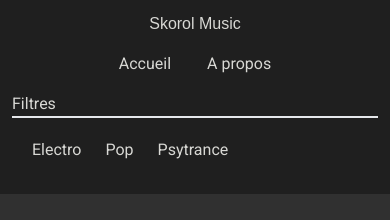
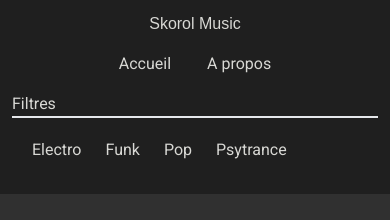
Before and after one commit to Skoroll/skorol-music, a React (Create React App) app: page /all in a window 390 px wide. Shown: the top 220 px of the page. Built offline with nearby package versions, Linux system fonts and the light colour scheme.

Commit message:
Changement : - Affichage dans les collapses en col-reverse sur mobile - Musiques de la semaine 2 Retrait : - Musique précédente du Home, redondance avec les listes filtrés

```diff
--- a/package.json
+++ b/package.json
@@ -8,11 +8,11 @@
     "react-dom": "^19.0.0",
     "react-router-dom": "^7.1.1",
     "react-scripts": "5.0.1",
+    "react-spinners": "^0.15.0",
     "react-youtube": "^10.1.0",
     "web-vitals": "^4.2.4"
   },
   "homepage": "https://skoroll.github.io/skorol-music",
-
   "scripts": {
     "predeploy": "npm run build",
     "deploy": "gh-pages -d build",
@@ -44,5 +44,4 @@
     "gh-pages": "^6.2.0",
     "tailwindcss": "^3.4.17"
   }
-
 }
--- a/src/assets/lists/current.json
+++ b/src/assets/lists/current.json
@@ -1,12 +1,14 @@
+
+
 [
     {
         "id": 1,
-        "name": "Silence Screams",
-        "band": "Jahrund",
-        "album": "Fiction World",
-        "release": "2024",
-        "genre": "Electro",
-        "url": "6ad__AhX6gc",
+        "name": "Patagonia",
+        "band": "Patawawa",
+        "album": "Patagonia",
+        "release": "2018",
+        "genre": "Funk",
+        "url": "5C-der5DXNY",
         "month": "",
         "year": "",
         "cover": "",
@@ -19,24 +21,24 @@
     },
     {
         "id": 2,
-        "name": "One Trick Pony",
-        "band": "SPES INVICTA",
-        "album": "Ally Evenson",
-        "release": "2024",
+        "name": "Ja!",
+        "band": "Klaus Johann Grobe",
+        "album": "Du Bist so Symmetrisch",
+        "release": "2018",
         "genre": "Pop",
-        "url": "DswTFD9A3jY",
+        "url": "sEZerH1KAr4",
         "month": "",
         "year": "",
         "cover": ""
     },
     {
         "id": 3,
-        "name": "Bad Mood",
-        "band": "Kyma",
-        "album": "Red Cloud",
-        "release": "2021",
-        "genre": "Psytrance",
-        "url": "MuPlJUCwuPk",
+        "name": "Fever (Vantage Remix)",
+        "band": "Dua Lipa, Angèle, Vantage",
+        "album": "Fever",
+        "release": "2020",
+        "genre": "Funk",
+        "url": "OoWaG5H2RCs",
         "month": "",
         "year": "",
         "cover": ""
--- a/src/assets/lists/previous.json
+++ b/src/assets/lists/previous.json
@@ -1,3 +1,44 @@
 [
+    {
+        "id": 1,
+        "name": "Silence Screams",
+        "band": "Jahrund",
+        "album": "Fiction World",
+        "release": "2024",
+        "genre": "Electro",
+        "url": "6ad__AhX6gc",
+        "month": "",
+        "year": "",
+        "cover": "",
+        "links" :
+            {
+                "spotify": "https://open.spotify.com/artist/3hwB1EOyN7sZygMw5QXAUj?si=soCR_ojkRuCksvB41AdGUQ",
+                "deezer": ""
+            }
 
+    },
+    {
+        "id": 2,
+        "name": "One Trick Pony",
+        "band": "Ally Evenson",
+        "album": "Ally Evenson",
+        "release": "2024",
+        "genre": "Pop",
+        "url": "DswTFD9A3jY",
+        "month": "",
+        "year": "",
+        "cover": ""
+    },
+    {
+        "id": 3,
+        "name": "Bad Mood",
+        "band": "Kyma",
+        "album": "Red Cloud",
+        "release": "2021",
+        "genre": "Psytrance",
+        "url": "MuPlJUCwuPk",
+        "month": "",
+        "year": "",
+        "cover": ""
+    }
 ]
--- a/src/components/Collapses.tsx
+++ b/src/components/Collapses.tsx
@@ -44,7 +44,7 @@ function Collapses({ month, year, content, name, band, video, divider }: Collaps
             >
                 <div
                     ref={contentRef}
-                    className="c-content flex flex-row p-3 rounded-xl lg:flex-col"
+                    className="c-content flex flex-col-reverse p-3 rounded-xl sm:flex-col"
                 >
                     <div className="c-identity-content flex-row lg:flex-col">
                         {content}
--- a/src/components/SongIdentity.tsx
+++ b/src/components/SongIdentity.tsx
@@ -20,7 +20,7 @@ interface SongIdentityProps {
 function SongIdentity({ lang, origin }: SongIdentityProps) {
   return (
     <div className="song-identity flex justify-center p-5 lg:flex-row">
-      <ul className="flex  gap-5 flex-col lg:flex-row  ">
+      <ul className="flex  gap-5 flex-col sm:flex-row  ">
         <li className="flex flex-col">
           <span className="font-bold flex flex-col">{lang.songTitle}</span>  <span>{origin.name}</span>
         </li>
--- /dev/null
+++ b/src/components/Spinner.tsx
@@ -0,0 +1,12 @@
+import React from 'react';
+import ClipLoader from 'react-spinners/ClipLoader';
+
+const App = () => {
+  return (
+    <div style={{ display: 'flex', justifyContent: 'center', alignItems: 'center', height: '100vh' }}>
+      <ClipLoader color="#f6f1f1" loading size={35} />
+    </div>
+  );
+};
+
+export default App;
--- a/src/components/VideoEmbed.tsx
+++ b/src/components/VideoEmbed.tsx
@@ -1,20 +1,28 @@
-import React from 'react';
-import YouTube, { YouTubeProps } from 'react-youtube';
+import React, { useState, useEffect } from "react";
+import YouTube, { YouTubeProps } from "react-youtube";
+import ClipLoader from "react-spinners/ClipLoader";
 
 interface VideoEmbedProps {
   videoId: string;
   height: string;
   width: string;
-  className?: string; // Classe personnalisée facultative
+  className?: string;
 }
 
 function VideoEmbed({ videoId, height, width, className }: VideoEmbedProps) {
-  const onPlayerReady: YouTubeProps['onReady'] = (event) => {
-    // accès au lecteur via event.target
+  const [loading, setLoading] = useState(true);
+
+  useEffect(() => {
+    const timeout = setTimeout(() => setLoading(false), 1000); // Délai de 1000ms pour le Spinner
+    return () => clearTimeout(timeout);
+  }, []);
+
+  const onPlayerReady: YouTubeProps["onReady"] = (event) => {
+    // Arrête la lecture automatique lors de la préparation
     event.target.pauseVideo();
   };
 
-  const opts: YouTubeProps['opts'] = {
+  const opts: YouTubeProps["opts"] = {
     height: `${height}`,
     width: `${width}`,
     playerVars: {
@@ -23,12 +31,21 @@ function VideoEmbed({ videoId, height, width, className }: VideoEmbedProps) {
   };
 
   return (
-    <YouTube
-      className={`video-embed ${className || ''}`} // Ajout de la classe personnalisée
-      videoId={videoId}
-      opts={opts}
-      onReady={onPlayerReady}
-    />
+    <div className={`video-embed-container relative ${className || ""}`}>
+      {/* Vidéo YouTube */}
+      <YouTube
+        className="video-embed"
+        videoId={videoId}
+        opts={opts}
+        onReady={onPlayerReady}
+      />
+      {/* Spinner superposé */}
+      {loading && (
+        <div className="absolute inset-0 flex justify-center items-center bg-black bg-opacity-50">
+          <ClipLoader color="#f6f1f1" loading size={50} />
+        </div>
+      )}
+    </div>
   );
 }
 
--- a/src/pages/FilteredMusic.tsx
+++ b/src/pages/FilteredMusic.tsx
@@ -14,11 +14,13 @@ function FilteredMusic() {
     const filteredSongs = genre === "all"
         ? combinedSongs
         : combinedSongs.filter(
-              (song) => genre && song.genre.trim().toLowerCase() === genre.trim().toLowerCase()
+              (song) =>
+                  genre &&
+                  song.genre.trim().toLowerCase() === genre.trim().toLowerCase()
           );
 
     return (
-        <div>
+        <div key={genre}>
             <h2 className="font-bold border-b w-32 p-2">
                 {genre
                     ? genre === "all"
@@ -28,8 +30,13 @@ function FilteredMusic() {
             </h2>
             <div className="flex flex-wrap gap-0">
                 {filteredSongs.map((song) => (
-                    <div key={song.id} className="song-item p-3 w-full md:w-1/3 xl:w-1/2">
-                        <p> {song.name} - {song.band}</p>
+                    <div
+                        key={song.id}
+                        className="song-item p-3 w-full md:w-1/3 xl:w-1/2"
+                    >
+                        <p>
+                            {song.name} - {song.band}
+                        </p>
                         <VideoEmbed
                             videoId={song.url}
                             height="300"
--- a/src/pages/Home.tsx
+++ b/src/pages/Home.tsx
@@ -74,37 +74,6 @@ function Home() {
                 ))}
             </div>
 
-            {/* Chansons des semaines précédentes */}
-            <div>
-                <h1>Chansons des semaines précédentes</h1>
-                {PrevSongs.length > 0 ? (
-                    <Collapses
-                        name={"Morceaux précédents"}
-                        content={
-                            <div className="flex flex-wrap w-full overflow-y-auto">
-                                {PrevSongs.map((prevSong) => (
-                                    <SliderSongs
-                                        key={prevSong.id}
-                                        musicName={prevSong.name}
-                                        divider="-"
-                                        musicBand={prevSong.band}
-                                        content={
-                                            <VideoEmbed
-                                                height="170px"
-                                                width="270px"
-                                                videoId={prevSong.url}
-                                                className="w-full"
-                                            />
-                                        }
-                                    />
-                                ))}
-                            </div>
-                        }
-                    />
-                ) : (
-                    <p className="text-center text-gray-500 p-3">Pas encore de morceaux</p>
-                )}
-            </div>
         </div>
     );
 }
```
Also changed, not shown: 1 other file (tests, documents, lock files or other folders).
